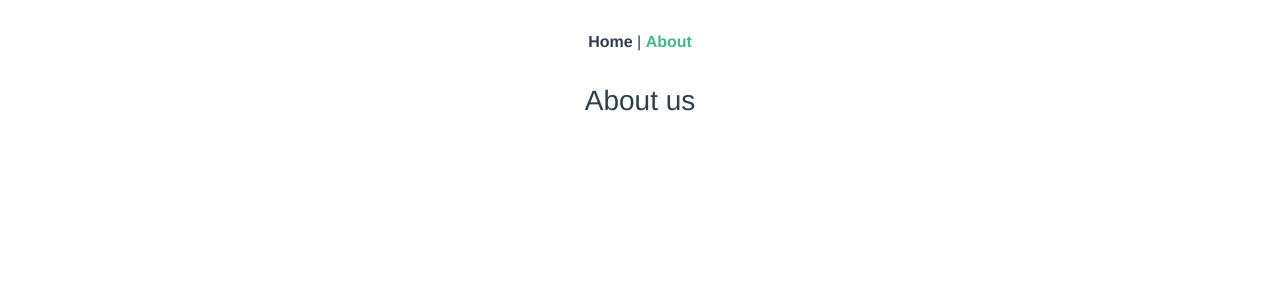
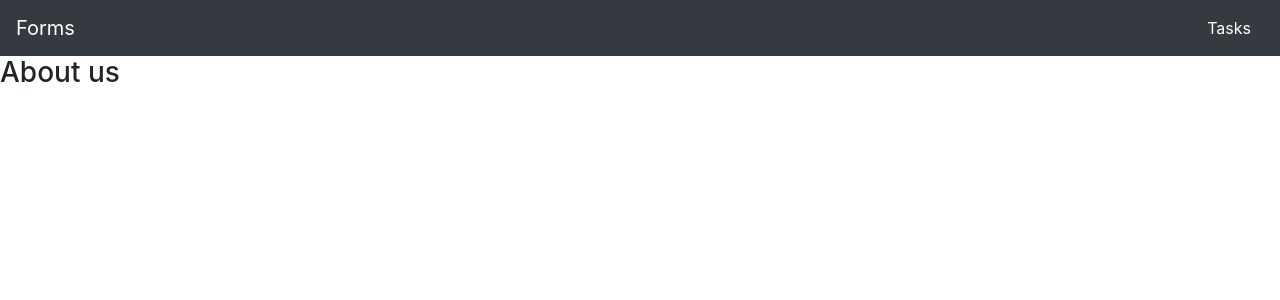
Before and after one commit to ivanurra/vue-forms-02, a Vue app: page /about in a window 1280 px wide. Shown: the top 300 px of the page. Built offline with nearby package versions, Linux system fonts and the light colour scheme.

Commit message:
navbar bootstrap installed

```diff
--- a/src/App.vue
+++ b/src/App.vue
@@ -1,30 +1,14 @@
 <template>
-  <div id="nav">
-    <router-link to="/">Home</router-link> |
-    <router-link to="/about">About</router-link>
-  </div>
+  <Navbar/>
   <router-view/>
 </template>
 
-<style>
-#app {
-  font-family: Avenir, Helvetica, Arial, sans-serif;
-  -webkit-font-smoothing: antialiased;
-  -moz-osx-font-smoothing: grayscale;
-  text-align: center;
-  color: #2c3e50;
-}
+<script>
+import Navbar from './components/Navbar.vue'
 
-#nav {
-  padding: 30px;
-}
-
-#nav a {
-  font-weight: bold;
-  color: #2c3e50;
-}
-
-#nav a.router-link-exact-active {
-  color: #42b983;
-}
-</style>
+export default {
+  components: {
+    Navbar
+    },
+  }
+</script>
--- a/src/components/HelloWorld.vue
+++ /dev/null
@@ -1,59 +0,0 @@
-<template>
-  <div class="hello">
-    <h1>{{ msg }}</h1>
-    <p>
-      For a guide and recipes on how to configure / customize this project,<br>
-      check out the
-      <a href="https://cli.vuejs.org" target="_blank" rel="noopener">vue-cli documentation</a>.
-    </p>
-    <h3>Installed CLI Plugins</h3>
-    <ul>
-      <li><a href="https://github.com/vuejs/vue-cli/tree/dev/packages/%40vue/cli-plugin-babel" target="_blank" rel="noopener">babel</a></li>
-      <li><a href="https://github.com/vuejs/vue-cli/tree/dev/packages/%40vue/cli-plugin-router" target="_blank" rel="noopener">router</a></li>
-      <li><a href="https://github.com/vuejs/vue-cli/tree/dev/packages/%40vue/cli-plugin-vuex" target="_blank" rel="noopener">vuex</a></li>
-    </ul>
-    <h3>Essential Links</h3>
-    <ul>
-      <li><a href="https://vuejs.org" target="_blank" rel="noopener">Core Docs</a></li>
-      <li><a href="https://forum.vuejs.org" target="_blank" rel="noopener">Forum</a></li>
-      <li><a href="https://chat.vuejs.org" target="_blank" rel="noopener">Community Chat</a></li>
-      <li><a href="https://twitter.com/vuejs" target="_blank" rel="noopener">Twitter</a></li>
-      <li><a href="https://news.vuejs.org" target="_blank" rel="noopener">News</a></li>
-    </ul>
-    <h3>Ecosystem</h3>
-    <ul>
-      <li><a href="https://router.vuejs.org" target="_blank" rel="noopener">vue-router</a></li>
-      <li><a href="https://vuex.vuejs.org" target="_blank" rel="noopener">vuex</a></li>
-      <li><a href="https://github.com/vuejs/vue-devtools#vue-devtools" target="_blank" rel="noopener">vue-devtools</a></li>
-      <li><a href="https://vue-loader.vuejs.org" target="_blank" rel="noopener">vue-loader</a></li>
-      <li><a href="https://github.com/vuejs/awesome-vue" target="_blank" rel="noopener">awesome-vue</a></li>
-    </ul>
-  </div>
-</template>
-
-<script>
-export default {
-  name: 'HelloWorld',
-  props: {
-    msg: String
-  }
-}
-</script>
-
-<!-- Add "scoped" attribute to limit CSS to this component only -->
-<style scoped>
-h3 {
-  margin: 40px 0 0;
-}
-ul {
-  list-style-type: none;
-  padding: 0;
-}
-li {
-  display: inline-block;
-  margin: 0 10px;
-}
-a {
-  color: #42b983;
-}
-</style>
--- /dev/null
+++ b/src/components/Navbar.vue
@@ -0,0 +1,22 @@
+<template>
+  <div class="navbar navbar-dark bg-dark">
+    <router-link to="/" class="navbar-brand">
+        Forms
+    </router-link>
+    <div class="d-flex">
+        <router-link to="/" class="btn btn-dark">
+            Tasks
+        </router-link>
+    </div>
+  </div>
+</template>
+
+<script>
+export default {
+
+}
+</script>
+
+<style>
+
+</style>
--- a/src/views/Home.vue
+++ b/src/views/Home.vue
@@ -1,6 +1,6 @@
 <template>
   <div class="home">
-    Start
+    Home
   </div>
 </template>
 
```
